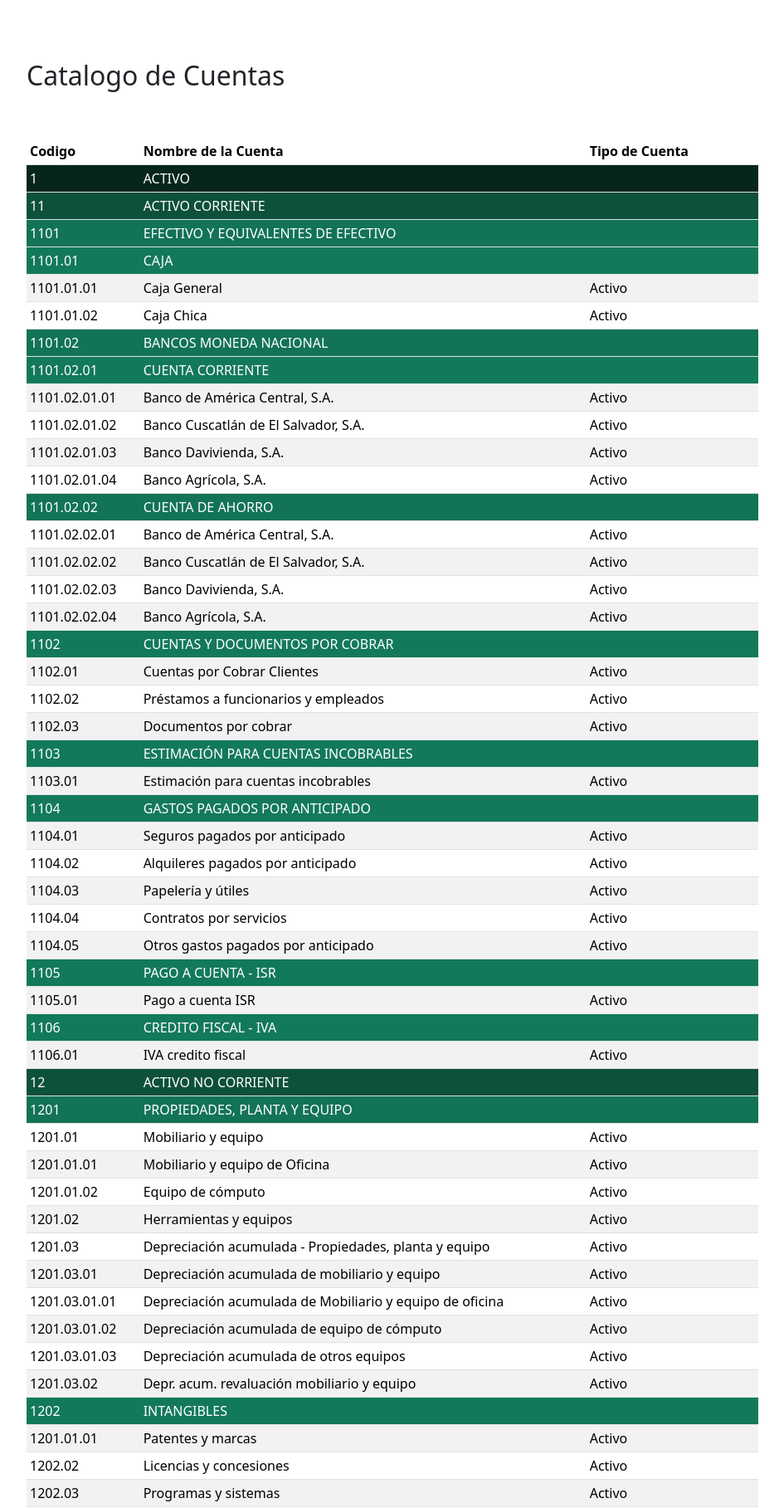
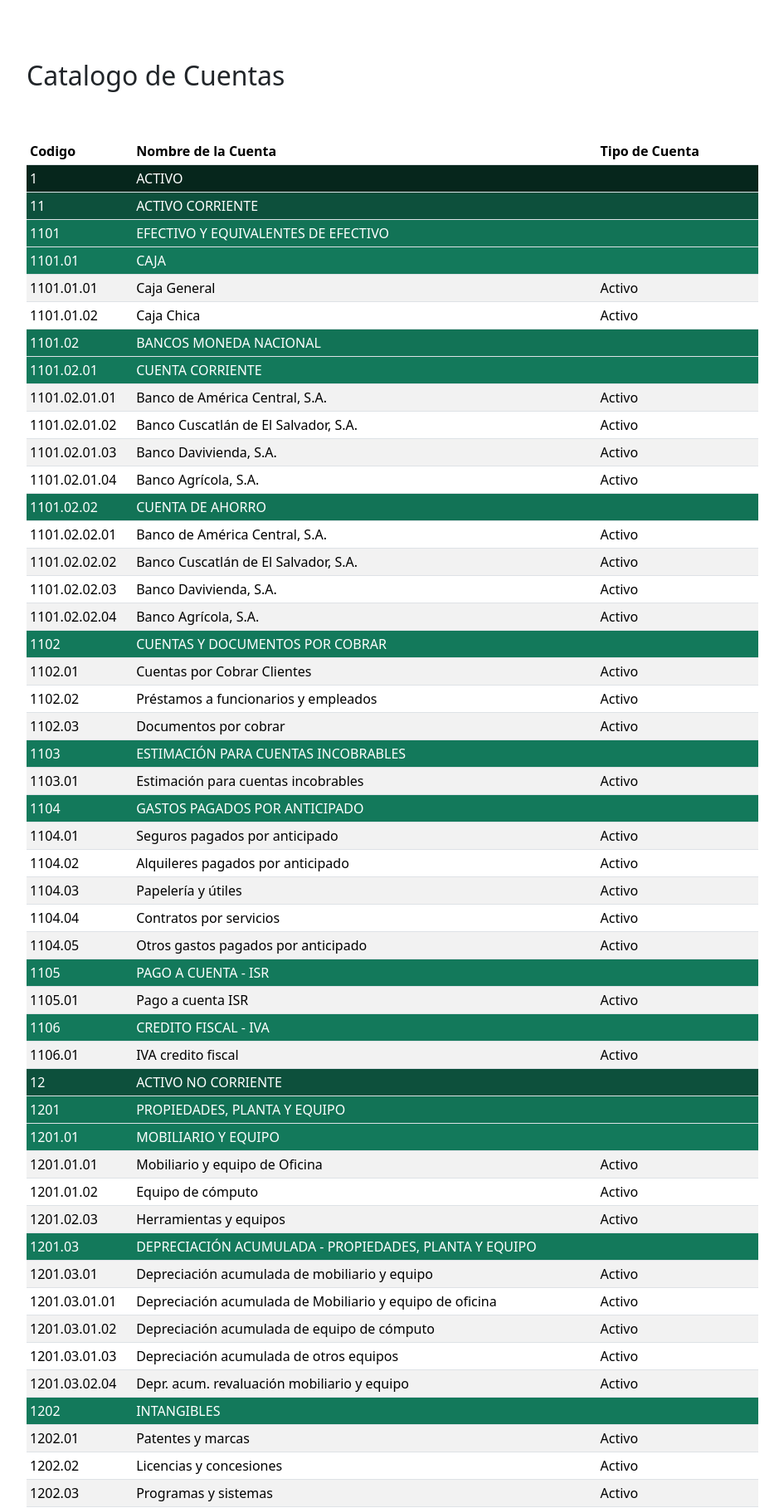
Before and after one commit to adogrz/ProyectoSIC2024, a Django app: page /catalogo/ in a window 1280 px wide; the page is wider, and only the part inside the window is pictured. Shown: the part 120-1937 px from the top of that part at 83% size, without its empty margins (260-1205 px from the left). Run offline with Django 5.2, Linux system fonts and the light colour scheme; some libraries are stand-ins or nearby versions.

Commit message:
corrigiendo catalogo

```diff
--- a/libromayor/templates/Catalogo_cuentas.html
+++ b/libromayor/templates/Catalogo_cuentas.html
@@ -194,9 +194,9 @@
               <td style="background: #13795b; color: white;"></td>
             </tr>
             <tr>
-              <td>1201.01</td>
-              <td>Mobiliario y equipo</td>
-              <td>Activo</td>
+              <td style="background: #13795b; color: white;">1201.01</td>
+              <td style="background: #13795b; color: white;">MOBILIARIO Y EQUIPO</td>
+              <td style="background: #13795b; color: white;"></td>
             </tr>
             <tr>
               <td>1201.01.01</td>
@@ -209,14 +209,14 @@
               <td>Activo</td>
             </tr>
             <tr>
-              <td>1201.02</td>
+              <td>1201.02.03</td>
               <td>Herramientas y equipos</td>
               <td>Activo</td>
             </tr>
             <tr>
-              <td>1201.03</td>
-              <td>Depreciación acumulada - Propiedades, planta y equipo</td>
-              <td>Activo</td>
+              <td style="background: #13795b; color: white;">1201.03</td>
+              <td style="background: #13795b; color: white;">DEPRECIACIÓN ACUMULADA - PROPIEDADES, PLANTA Y EQUIPO</td>
+              <td style="background: #13795b; color: white;"></td>
             </tr>
             <tr>
               <td>1201.03.01</td>
@@ -239,7 +239,7 @@
               <td>Activo</td>
             </tr>
             <tr>
-              <td>1201.03.02</td>
+              <td>1201.03.02.04</td>
               <td>Depr. acum. revaluación mobiliario y equipo</td>
               <td>Activo</td>
             </tr>
@@ -249,7 +249,7 @@
               <td style="background: #13795b; color: white;"></td>
             </tr>
             <tr>
-              <td>1201.01.01</td>
+              <td>1202.01</td>
               <td>Patentes y marcas</td>
               <td>Activo</td>
             </tr>
@@ -264,22 +264,22 @@
               <td>Activo</td>
             </tr>
             <tr>
-              <td>1202.06</td>
+              <td>1202.04</td>
               <td>Amortización acumulada de activos intangibles</td>
               <td>Activo</td>
             </tr>
             <tr>
-              <td>1202.06.01</td>
+              <td>1202.05</td>
               <td>Amortización acumulada de patentes y marcas</td>
               <td>Activo</td>
             </tr>
             <tr>
-              <td>1202.06.02</td>
+              <td>1202.06</td>
               <td>Amortización acumulada de licencias y concesiones</td>
               <td>Activo</td>
             </tr>
             <tr>
-              <td>1202.06.03</td>
+              <td>1202.07</td>
               <td>Amortización acumulada de programas y sistemas</td>
               <td>Activo</td>
             </tr>
@@ -400,27 +400,27 @@
               <td>Pasivo</td>
             </tr>
             <tr>
-              <td>2103.11</td>
+              <td>2103.10</td>
               <td>Anticipos de clientes</td>
               <td>Pasivo</td>
             </tr>
             <tr>
-              <td>2103.12.01</td>
+              <td>2103.11</td>
               <td>Provisiones de caja chica</td>
               <td>Pasivo</td>
             </tr>
             <tr>
-              <td>2102.01</td>
+              <td>2102.11.01</td>
               <td>Caja chica por reintegrar</td>
               <td>Pasivo</td>
             </tr>
             <tr>
-              <td>2103.12.02</td>
+              <td>2103.11.02</td>
               <td>Provisiones de arrendamiento</td>
               <td>Pasivo</td>
             </tr>
             <tr>
-              <td>2103.13</td>
+              <td>2103.12</td>
               <td>Otras cuentas por pagar</td>
               <td>Pasivo</td>
             </tr>
@@ -700,9 +700,9 @@
               <td style="background: #520dc2; color: white;"></td>
             </tr>
             <tr>
-              <td>4101.01</td>
-              <td>Costo de servicio</td>
-              <td>Resultado deudoras</td>
+              <td style="background: #520dc2; color: white;">4101.01</td>
+              <td style="background: #520dc2; color: white;">Costo de servicio</td>
+              <td style="background: #520dc2; color: white;"></td>
             </tr>
             <tr>
               <td>4101.01.01</td>
@@ -720,9 +720,9 @@
               <td style="background: #520dc2; color: white;"></td>
             </tr>
             <tr>
-              <td>4102.01</td>
-              <td>Gastos de personal</td>
-              <td>Resultado deudoras</td>
+              <td style="background: #520dc2; color: white;">4102.01</td>
+              <td style="background: #520dc2; color: white;">Gastos de personal</td>
+              <td style="background: #520dc2; color: white;"></td>
             </tr>
             <tr>
               <td>4102.01.01</td>
@@ -895,32 +895,27 @@
               <td>Resultado deudoras</td>
             </tr>
             <tr>
-              <td style="background: #520dc2; color: white;">4102.09</td>
+              <td style="background: #520dc2; color: white;">4102.08</td>
               <td style="background: #520dc2; color: white;">GASTOS A CLIENTES Y EMPLEADOS</td>
               <td style="background: #520dc2; color: white;"></td>
             </tr>
             <tr>
-              <td>4102.09.01</td>
+              <td>4102.08.01</td>
               <td>Atención a empleados</td>
               <td>Resultado deudoras</td>
             </tr>
             <tr>
-              <td>4102.09.02</td>
+              <td>4102.08.02</td>
               <td>Atención a Clientes</td>
               <td>Resultado deudoras</td>
             </tr>
             <tr>
-              <td>4102.07.02</td>
-              <td>Seguro de activos</td>
-              <td>Resultado deudoras</td>
-            </tr>
-            <tr>
-              <td>4102.09.03</td>
+              <td>4102.08.03</td>
               <td>Cursos de capacitación a empleados</td>
               <td>Resultado deudoras</td>
             </tr>
             <tr>
-              <td>4102.09.04</td>
+              <td>4102.08.04</td>
               <td>Otras atenciones a clientes y empleado</td>
               <td>Resultado deudoras</td>
             </tr>
@@ -1020,9 +1015,9 @@
               <td style="background: #0a58ca; color: white;"></td>
             </tr>
             <tr>
-              <td>5101.01</td>
-              <td>Ventas locales</td>
-              <td>Resultado acreedoras</td>
+              <td style="background: #0a58ca; color: white;">5101.01</td>
+              <td style="background: #0a58ca; color: white;">Ventas locales</td>
+              <td style="background: #0a58ca; color: white;"></td>
             </tr>
             <tr>
               <td>5101.01.01</td>
```
